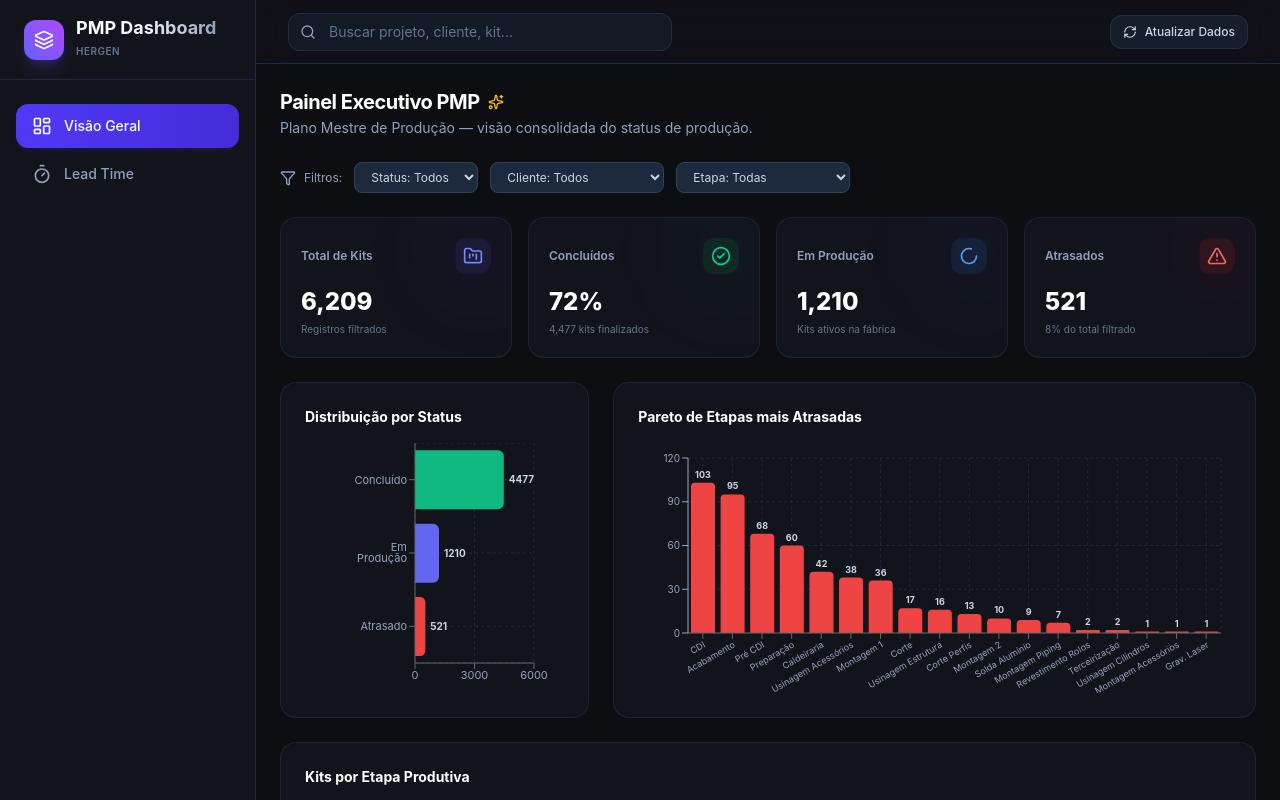
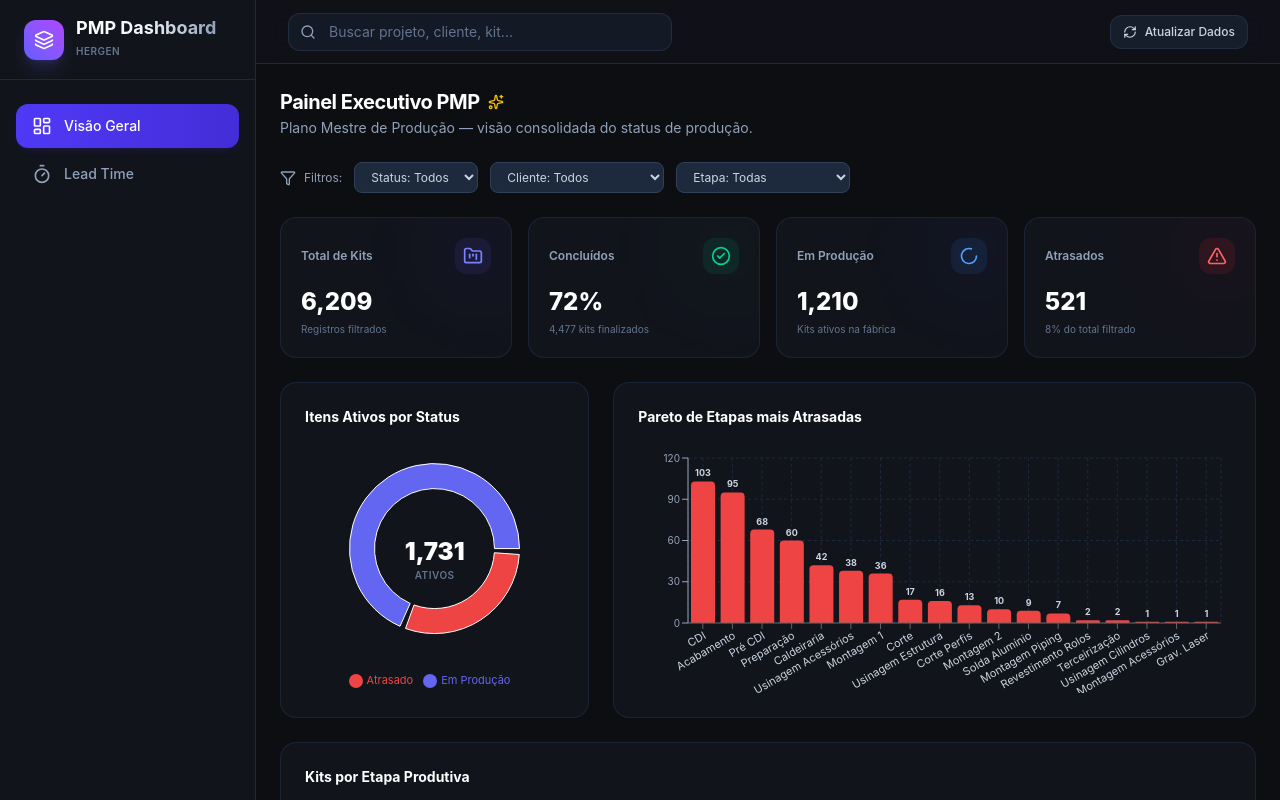
Before and after one commit to stefenon-79/dashboard-pmp, a React (Vite) app: page / in a window 1280 px wide. Shown: the top 800 px of the page. Built offline with nearby package versions, Linux system fonts and the light colour scheme.

Commit message:
feat: mudar grafico de status para pizza/rosca sem concluido e aumentar fonte das etapas no Pareto

```diff
--- a/src/App.tsx
+++ b/src/App.tsx
@@ -1,7 +1,7 @@
 import { useState, useMemo } from 'react'
 import {
   BarChart, Bar, XAxis, YAxis, CartesianGrid, Tooltip, Legend,
-  ResponsiveContainer, Cell, LabelList
+  ResponsiveContainer, Cell, LabelList, PieChart, Pie
 } from 'recharts'
 import {
   LayoutDashboard, FolderKanban,
@@ -130,7 +130,7 @@ export default function App() {
   const atrasados = filtered.filter(d => d.statusGeral === 'Atrasado').length
   const pctConcluido = totalKits > 0 ? Math.round((concluidos / totalKits) * 100) : 0
 
-  // Chart: Status distribution
+  // Chart: Status distribution (excluding Concluído to show only active pipeline)
   const statusChartData = useMemo(() => {
     const counts: Record<string, number> = {}
     filtered.forEach(d => {
@@ -138,7 +138,7 @@ export default function App() {
       counts[s] = (counts[s] || 0) + 1
     })
     return Object.entries(counts)
-      .filter(([k]) => k !== '0' && k !== 'Indefinido')
+      .filter(([k]) => k !== '0' && k !== 'Indefinido' && k !== 'Concluído')
       .map(([name, value]) => ({ name, value }))
       .sort((a, b) => b.value - a.value)
   }, [filtered])
@@ -392,21 +392,37 @@ export default function App() {
               {/* Charts row */}
               <div className="grid gap-6 lg:grid-cols-3">
                 {/* Status chart */}
-                <ChartCard title="Distribuição por Status" className="lg:col-span-1">
-                  <ResponsiveContainer width="100%" height={250}>
-                    <BarChart data={statusChartData} layout="vertical" margin={{ left: 10, right: 30 }}>
-                      <CartesianGrid strokeDasharray="3 3" stroke="#1e293b" />
-                      <XAxis type="number" tick={{ fill: '#94a3b8', fontSize: 11 }} />
-                      <YAxis type="category" dataKey="name" width={100} tick={{ fill: '#94a3b8', fontSize: 11 }} />
-                      <Tooltip content={<CustomTooltip />} />
-                      <Bar dataKey="value" name="Kits" radius={[0, 6, 6, 0]}>
-                        <LabelList dataKey="value" position="right" fill="#cbd5e1" fontSize={10} style={{ fontWeight: 'bold' }} />
-                        {statusChartData.map((entry, i) => (
-                          <Cell key={i} fill={STATUS_COLORS[entry.name] || '#6366f1'} />
-                        ))}
-                      </Bar>
-                    </BarChart>
-                  </ResponsiveContainer>
+                <ChartCard title="Itens Ativos por Status" className="lg:col-span-1">
+                  <div className="relative flex items-center justify-center" style={{ height: 250 }}>
+                    <ResponsiveContainer width="100%" height="100%">
+                      <PieChart>
+                        <Pie
+                          data={statusChartData}
+                          cx="50%"
+                          cy="45%"
+                          innerRadius={60}
+                          outerRadius={85}
+                          paddingAngle={4}
+                          dataKey="value"
+                          nameKey="name"
+                        >
+                          {statusChartData.map((entry, i) => (
+                            <Cell key={i} fill={STATUS_COLORS[entry.name] || '#6366f1'} />
+                          ))}
+                        </Pie>
+                        <Tooltip content={<CustomTooltip />} />
+                        <Legend verticalAlign="bottom" iconType="circle" wrapperStyle={{ fontSize: 11, color: '#94a3b8' }} />
+                      </PieChart>
+                    </ResponsiveContainer>
+                    <div className="absolute flex flex-col items-center justify-center text-center pointer-events-none" style={{ top: 'calc(45% - 20px)' }}>
+                      <span className="text-2xl font-black text-white">
+                        {(atrasados + emProducao).toLocaleString()}
+                      </span>
+                      <span className="text-[10px] text-slate-500 font-semibold uppercase tracking-wider">
+                        Ativos
+                      </span>
+                    </div>
+                  </div>
                 </ChartCard>
 
                 {/* Pareto Etapas Atrasadas */}
@@ -415,7 +431,7 @@ export default function App() {
                     <ResponsiveContainer width="100%" height={250}>
                       <BarChart data={paretoEtapasData} margin={{ left: -10, right: 10, top: 15 }}>
                         <CartesianGrid strokeDasharray="3 3" stroke="#1e293b" />
-                        <XAxis dataKey="name" tick={{ fill: '#94a3b8', fontSize: 9 }} angle={-30} textAnchor="end" height={60} interval={0} />
+                        <XAxis dataKey="name" tick={{ fill: '#cbd5e1', fontSize: 11, fontWeight: 'medium' }} angle={-30} textAnchor="end" height={70} interval={0} />
                         <YAxis stroke="#94a3b8" tick={{ fill: '#94a3b8', fontSize: 10 }} label={{ value: 'Qtd Itens', angle: -90, position: 'insideLeft', fill: '#94a3b8', style: { textAnchor: 'middle' }, offset: 0 }} />
                         <Tooltip content={<CustomTooltip />} />
                         <Bar dataKey="Quantidade" fill="#ef4444" name="Qtd Atrasos" radius={[4, 4, 0, 0]} barSize={24}>
```
